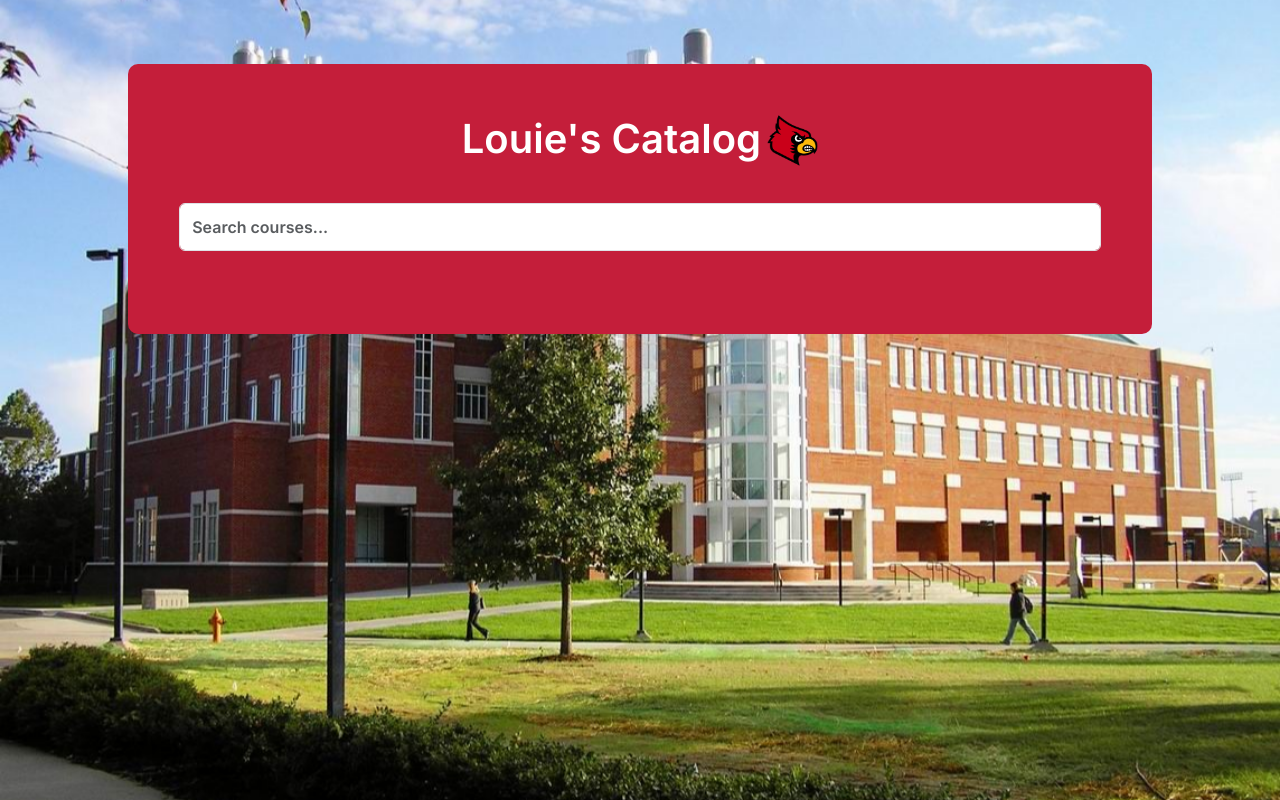
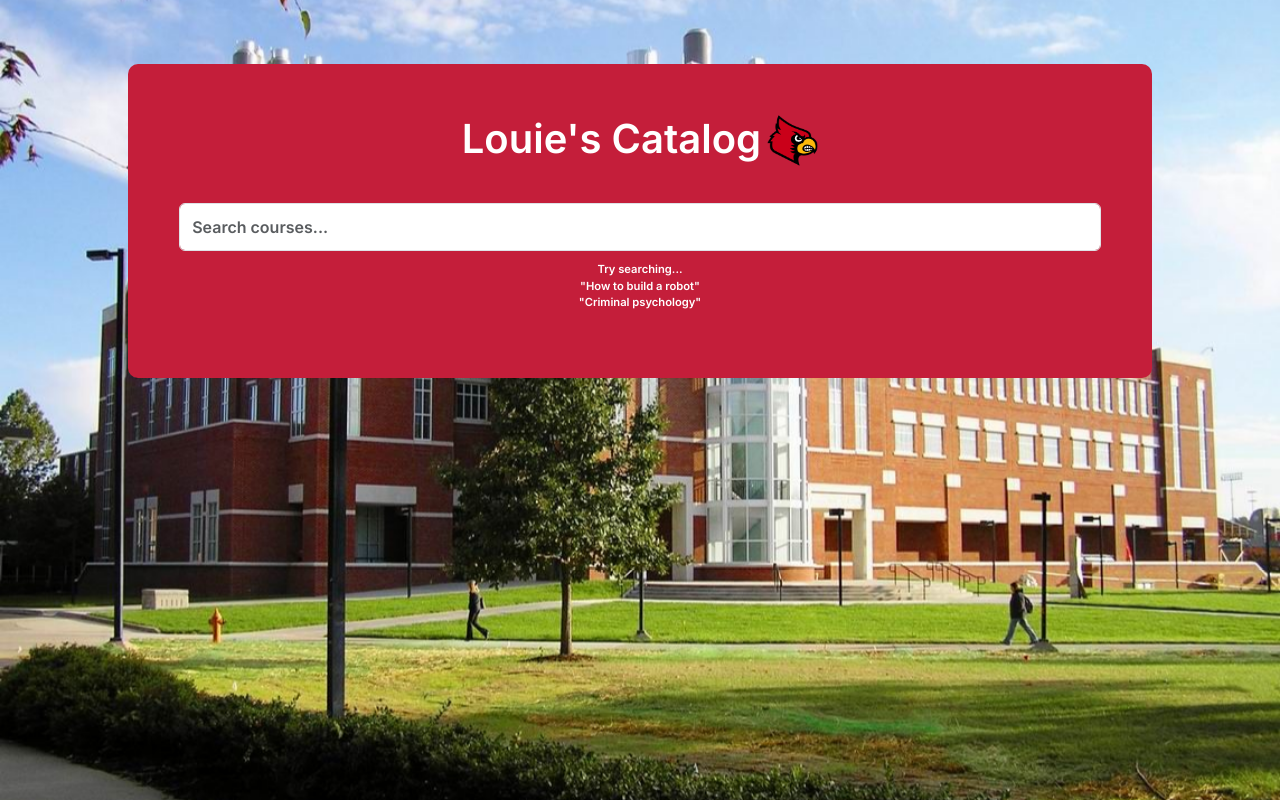
Before and after one commit to DavidTeju/louies-catalog, a Next.js app: page / in a window 1280 px wide. Built offline with nearby package versions, Linux system fonts and the light colour scheme.

Commit message:
added search hint

```diff
--- a/package.json
+++ b/package.json
@@ -23,6 +23,7 @@
     "react": "^18.2.0",
     "react-bootstrap": "^2.9.1",
     "react-dom": "^18.2.0",
+    "sass": "^1.69.5",
     "stopword": "^2.0.8",
     "ts-node": "^10.9.1",
     "typescript": "^5.2.2"
--- /dev/null
+++ b/pages/index.module.scss
@@ -0,0 +1,17 @@
+.backgroundImage {
+  height: 100vh;
+  width: 100vw;
+  position: fixed;
+  z-index: -1;
+  object-fit: cover;
+}
+.searchHint {
+  margin-top: -2em;
+  font-size: .7rem;
+  font-weight: 300;
+  margin-bottom: 1rem;
+}
+.searchHint p{
+  text-align: center;
+  margin: 0;
+}
--- a/pages/index.tsx
+++ b/pages/index.tsx
@@ -2,10 +2,12 @@
 import {Analytics} from '@vercel/analytics/react';
 import {SearchResult} from "minisearch";
 import Image from 'next/image'
+import Head from 'next/head';
 import InputGroup from 'react-bootstrap/InputGroup';
 import 'bootstrap/dist/css/bootstrap.min.css';
 import Container from 'react-bootstrap/Container';
 import {FormControl} from "react-bootstrap";
+import styles from './index.module.scss';
 
 
 function CourseSearchResult({
@@ -60,13 +62,15 @@
 
     return (
         <>
-            <Image style={{
-                height: "100vh",
-                width: "100vw",
-                position: "fixed",
-                zIndex: -1,
-                objectFit: "cover"
-            }}
+            <Head>
+                <title>UofL Course Search</title>
+                <link rel="preconnect" href="https://fonts.googleapis.com"/>
+                <link rel="preconnect" href="https://fonts.gstatic.com" crossOrigin={"anonymous"}/>
+                <link
+                    href="https://fonts.googleapis.com/css2?family=Inter:wght@600;700&family=Playfair+Display&display=swap"
+                    rel="stylesheet"/>
+            </Head>
+            <Image className={styles.backgroundImage}
                    height={500}
                    width={500}
                    src={"/images/campus.png"}
@@ -84,13 +88,8 @@
                 minHeight: "100vh",
                 color: "white",
             }}>
-                <link rel="preconnect" href="https://fonts.googleapis.com"/>
-                <link rel="preconnect" href="https://fonts.gstatic.com" crossOrigin={"anonymous"}/>
-                <link
-                    href="https://fonts.googleapis.com/css2?family=Inter:wght@600;700&family=Playfair+Display&display=swap"
-                    rel="stylesheet"/>
                 <Container style={{backgroundColor: "#C41E3A", padding: "5%", borderRadius: "10px"}}>
-                    <div style={{display: "flex", justifyContent: "center"}}><h1
+                    <Container style={{display: "flex", justifyContent: "center"}}><h1
                         style={{textAlign: "center", paddingRight: "6px"}}>Louie&apos;s
                         Catalog</h1>
                         <Image
@@ -99,10 +98,16 @@
                             height={100}
                             src={"/images/Louie.svg.png"}
                             alt={"Picture of Louie logo"}/>
-                    </div>
-                    <InputGroup style={{minHeight: "3em", borderRadius: "1em", margin: "2em 0"}}>
-                        <FormControl type="text" onChange={handleInput} placeholder="Search courses..."/>
-                    </InputGroup>
+                    </Container>
+                        <InputGroup style={{minHeight: "3em", borderRadius: "1em", margin: "2em 0"}}>
+                            <FormControl type="text" onChange={handleInput} placeholder="Search courses..."/>
+                        </InputGroup>
+                        <Container className={styles.searchHint}>
+                            <p>Try searching...</p>
+                            <p>"How to build a robot"</p>
+                            <p>"Criminal psychology"</p>
+                        </Container>
+
                     {courseResults.map((result) => {
                         const course = result;
                         return (
```
Also changed, not shown: 1 other file (tests, documents, lock files or other folders).
